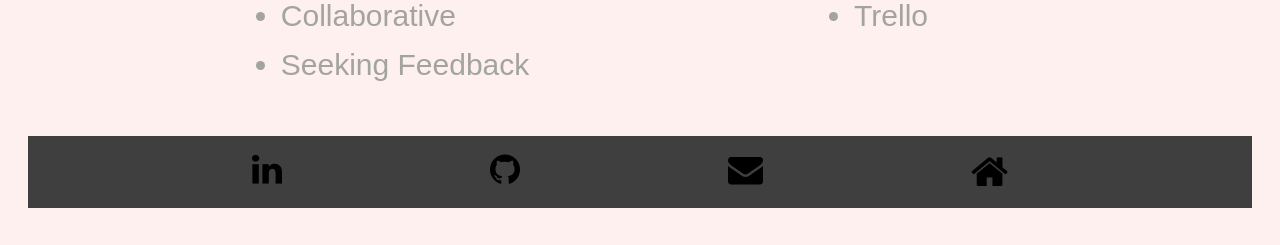
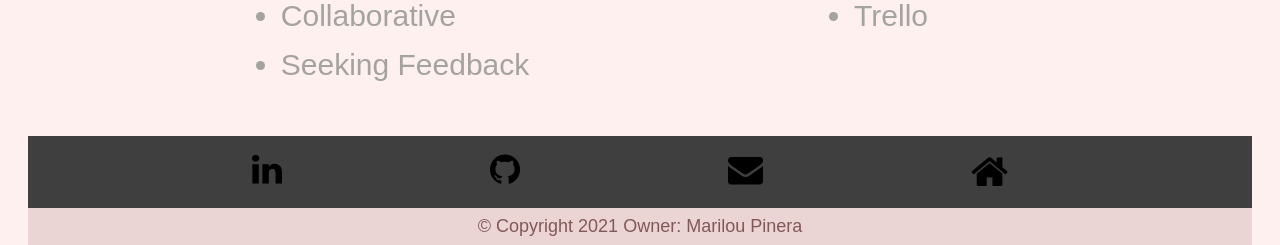
Before and after one commit to mariloupinera/my_portfolio_from_scratch, a PHP site: page /skills.html in a window 1280 px wide. Shown: the part 690-935 px from the top of the page. Before the commit the page ends 898 px from the top, so only its background shows below. Run offline with PHP 8.4, Linux system fonts and the light colour scheme.

Commit message:
added favicon, copyright and meta tags

```diff
--- a/assets/style.css
+++ b/assets/style.css
@@ -209,3 +209,9 @@ footer {
   color: black !important;
   text-decoration: none !important;
 }
+
+.copyright {
+  background-color: #EBD4D4;
+  text-align: center;
+  color: #835858;
+}
--- a/cv.html
+++ b/cv.html
@@ -9,6 +9,7 @@
     <link rel="stylesheet" type="text/css" href="assets/style.css" />
     <link rel="stylesheet" href="https://cdnjs.cloudflare.com/ajax/libs/font-awesome/4.7.0/css/font-awesome.min.css">
     <title>About Me</title>
+    <link rel="shortcut icon" type="image/png" href="images/circle-cropped.png">
   </head>
   <body>
     <div class="container">
@@ -39,6 +40,9 @@
               <a href="home.html" class="fa fa-home"></a>
             </div>
           </div>
+          <div class="copyright">
+            &copy; Copyright 2021 Owner: Marilou Pinera
+          </div>
         </footer>
       </div>
     </div>
--- a/skills.html
+++ b/skills.html
@@ -1,14 +1,14 @@
 <!DOCTYPE html>
 <html lang="en">
-  <head>
-    <meta charset="UTF-8">
+     <meta charset="UTF-8">
+    <meta name="description" content="This is Marilou Pinera 's PORTFOLIO, I am passionate on developing beautiful responsive websites and web apps. Curiosity led me into coding and would love to learn more and deep dive into it. My skills are Ruby(Ruby on Rails), HTML5, CSS3, BOOTSTRAP, JAVASCRIPT(ES6), POSTGRESQL, SQL, GIT, GITHUB, HEROKU">
+    <meta name="keywords" content="html/css, ruby, ruby on rails, javascript, es6, api, sql, postgresql, ajax, heroku, git, github, bootstrap, portfolio, Pinera-Portfolio, mariloupinera, marilou-portfolio">
+    <meta name="author" content="Marilou Pinera">
     <meta name="viewport" content="width=device-width, initial-scale=1.0">
-    <meta name="keywords">
-    <meta name="description" content="">
-    <meta name="author">
     <link rel="stylesheet" type="text/css" href="assets/style.css" />
     <link rel="stylesheet" href="https://cdnjs.cloudflare.com/ajax/libs/font-awesome/4.7.0/css/font-awesome.min.css">
-    <title>About Me</title>
+    <title>My Skills</title>
+    <link rel="shortcut icon" type="image/png" href="images/circle-cropped.png">
   </head>
   <!-- Body -->
   <body>
@@ -68,6 +68,9 @@
               <a href="home.html" class="fa fa-home"></a>
             </div>
           </div>
+          <div class="copyright">
+            &copy; Copyright 2021 Owner: Marilou Pinera
+          </div>
         </footer>
       </div>
     </div>
```
Also changed, not shown: aboutme.html (+8 -5 lines), contacts.html (+9 -6 lines), home.html (+7 -3 lines), projects.html (+9 -6 lines), images/favicon.png (renamed from images/malou.jpeg), 1 other file.
